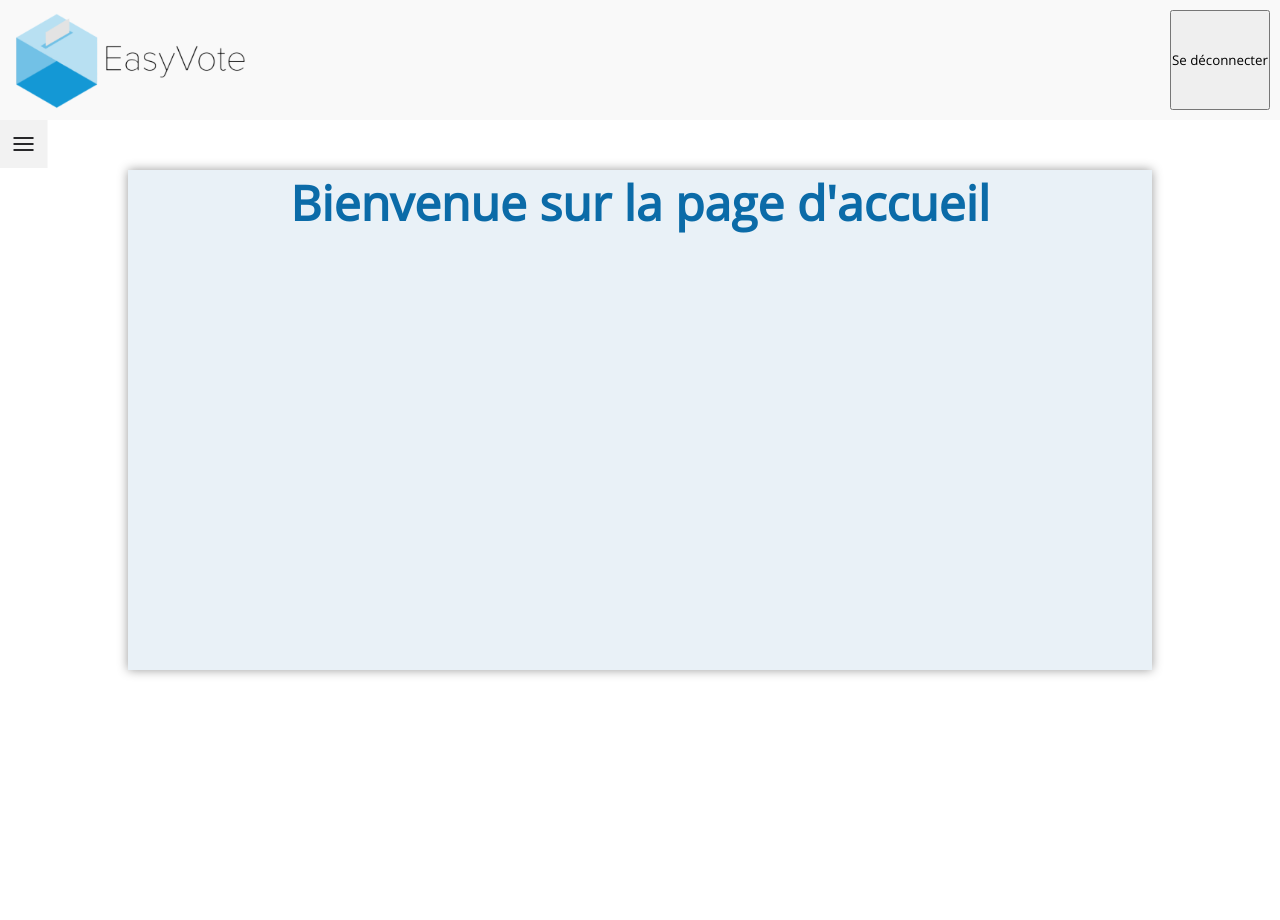
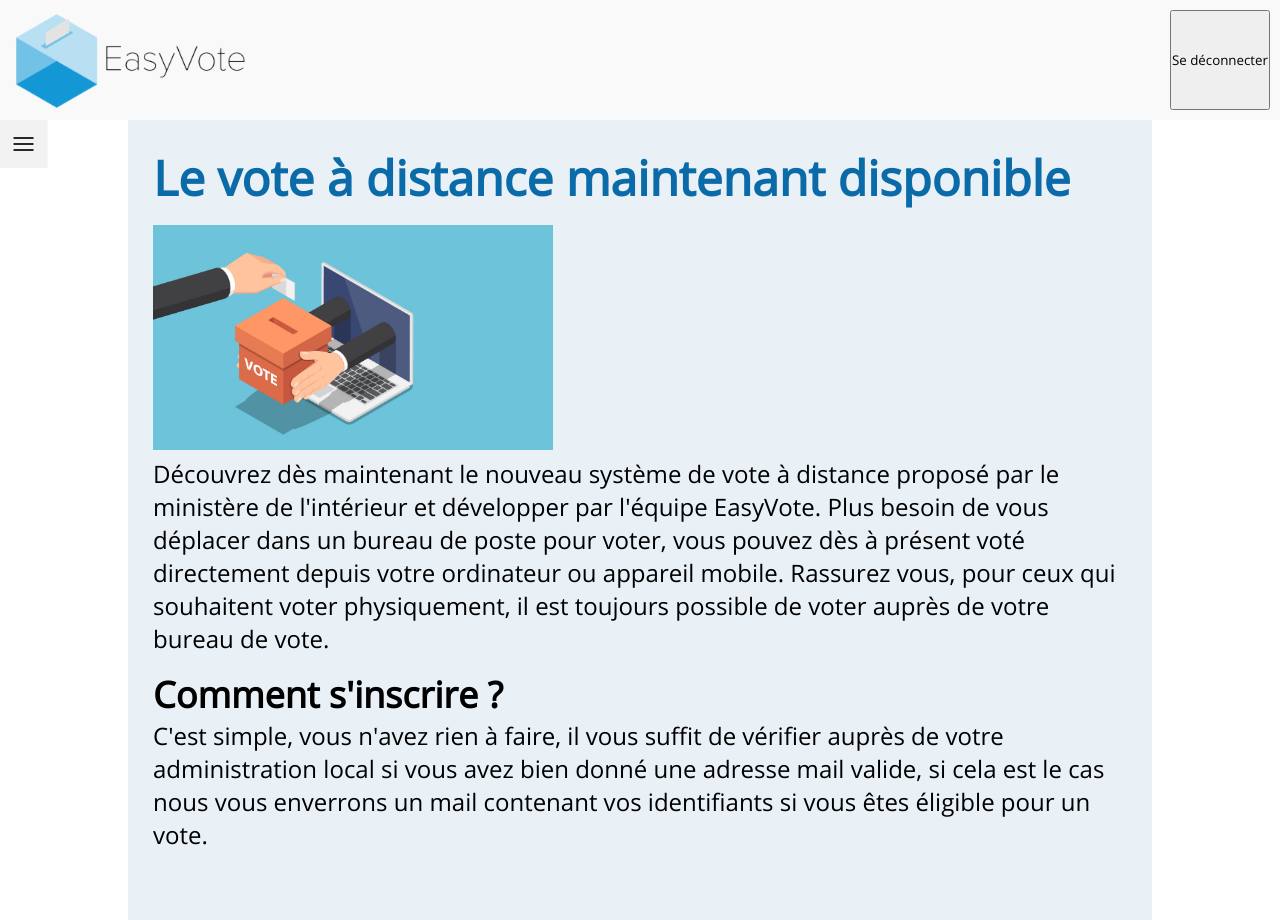
Before and after one commit to emkyu404/EasyVote, a React (Create React App) app in the folder client/: page / in a window 1280 px wide. Before the commit the page ends 840 px from the top, so only its background shows below. Built offline with nearby package versions, Linux system fonts and the light colour scheme.

Commit message:
index + home

```diff
--- a/client/src/App.js
+++ b/client/src/App.js
@@ -52,7 +52,7 @@ function App() {
                 </div>
               </div>
             </div>
-          <div className="page">
+          <div className="main-container">
             <Switch>
                   <Route exact path="/">
                     <Home />
--- a/client/src/components/Home.js
+++ b/client/src/components/Home.js
@@ -1,8 +1,13 @@
+import vote from '../img/vote.jpg';
 
 const Home = () => {
     return (
-        <div className='main-container'>
-                <h1>Bienvenue sur la page d'accueil</h1>
+        <div className='main-home'>
+                <h1>Le vote à distance maintenant disponible</h1>
+                <img src={vote} alt="Vote" />
+                <p>Découvrez dès maintenant le nouveau système de vote à distance proposé par le ministère de l'intérieur et développer par l'équipe EasyVote. Plus besoin de vous déplacer dans un bureau de poste pour voter, vous pouvez dès à présent voté directement depuis votre ordinateur ou appareil mobile. Rassurez vous, pour ceux qui souhaitent voter physiquement, il est toujours possible de voter auprès de votre bureau de vote.</p>
+                <h2>Comment s'inscrire ?</h2>
+                <p>C'est simple, vous n'avez rien à faire, il vous suffit de vérifier auprès de votre administration local si vous avez bien donné une adresse mail valide, si cela est le cas nous vous enverrons un mail contenant vos identifiants si vous êtes éligible pour un vote.</p>
         </div>
     )
 }
--- a/client/src/css/App.css
+++ b/client/src/css/App.css
@@ -109,16 +109,32 @@ body {
 
 .main-container{
   margin: 0 auto;
+  max-width: 1200px;
+  width: 80%;
+  background-color: #E9F1F7;
+  /*box-shadow: 0 0 10px #999;*/
+
+  padding: 25px;
   display: flex;
-  justify-content: center;
-  max-width: 1200px;
-  height: 500px;
-  background-color: #E9F1F7;
-  box-shadow: 0 0 10px #999;
-  margin-top: 50px;
+  justify-content: left;
+  flex-wrap: wrap;
+  flex-direction: row;
+  height: 100vh;
 }
 
-.main-container > h1 {
+.main-home > h1 {
   color: #0B6BA8;
-  text-align:center;
+  height: fit-content;
+  width: 100%;
+  padding-bottom: 15px;
 }
+
+.main-home > p {
+  height: fit-content;
+  padding-bottom: 15px;
+}
+
+.main-home > img {
+  max-width: 100%;
+  width: 400px;
+}
```
Also changed, not shown: client/src/img/vote.jpg (added).
